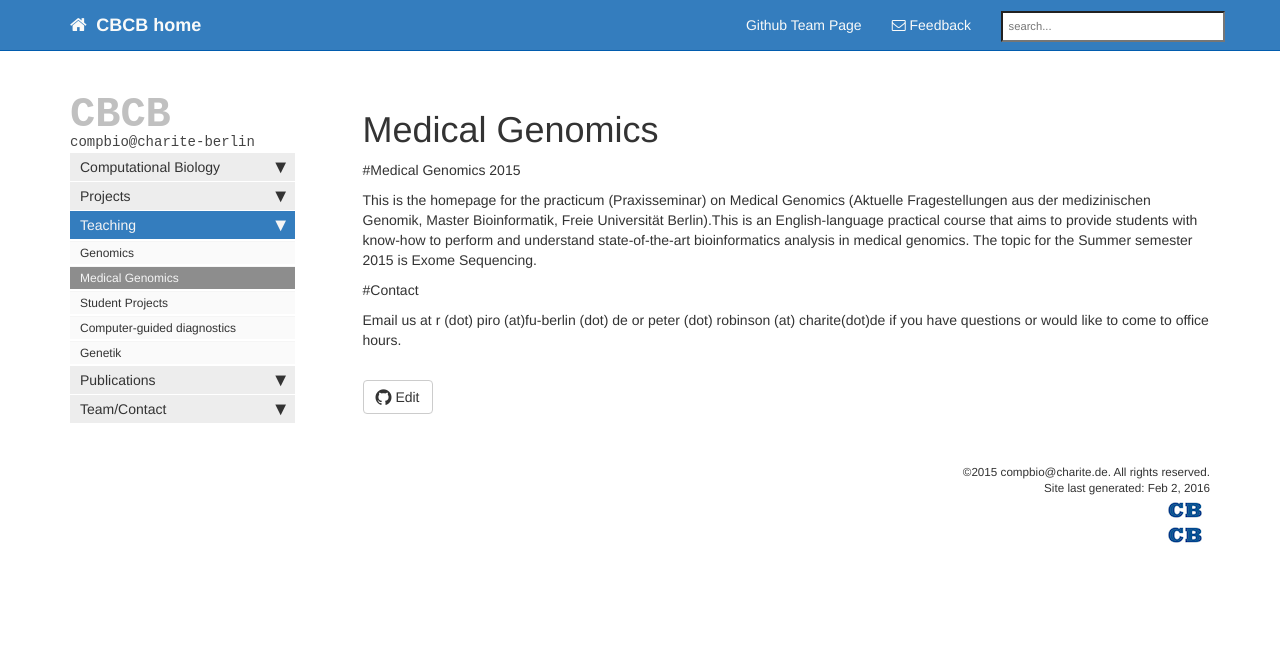
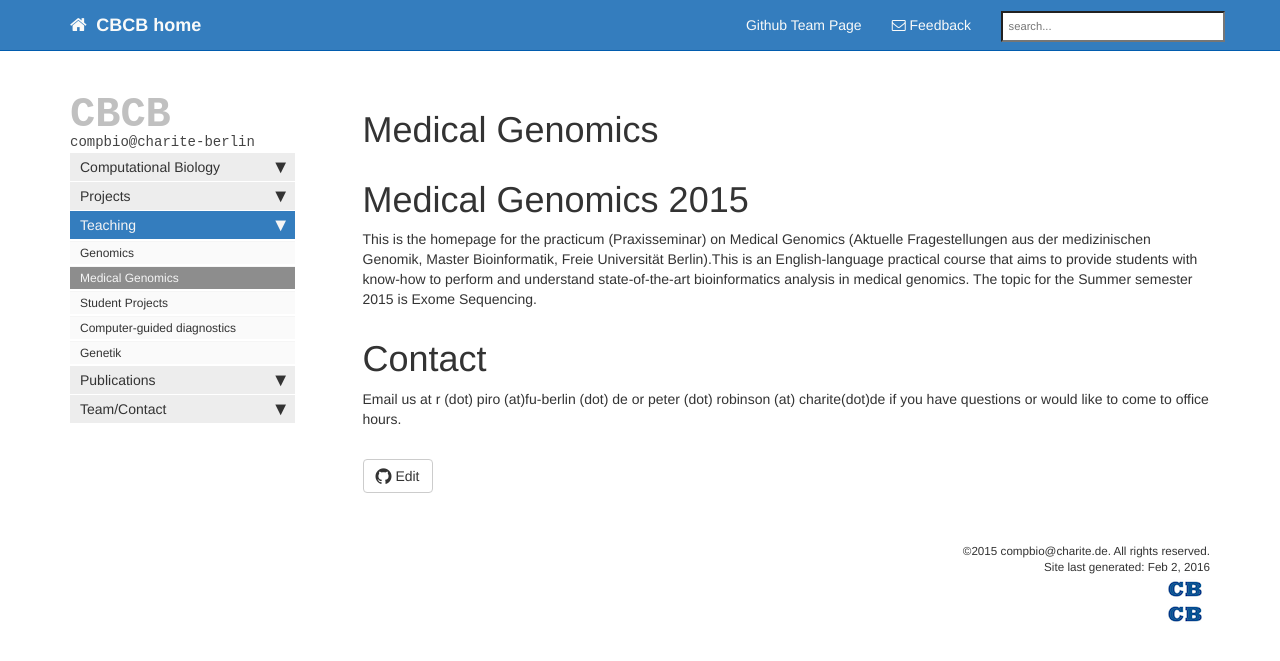
Before and after one commit to charite/charite.github.io, a Jekyll site: the page built from teaching-med-genomics.md, in a window 1280 px wide. Shown: the top 661 px of the page. Built offline with Jekyll 4.4.1, drawn with Linux system fonts in a browser that asks for light colours; nearby versions of some CDN libraries; library files that are not in the unit come from our copies; comment, search, counter and statistics services are not loaded.

```diff
--- a/teaching-med-genomics.md
+++ b/teaching-med-genomics.md
@@ -2,10 +2,10 @@
 title: Medical Genomics
 ---
 
-#Medical Genomics 2015
-
+Medical Genomics 2015
+======================
 This is the homepage for the practicum (Praxisseminar) on Medical Genomics (Aktuelle Fragestellungen aus der medizinischen Genomik, Master Bioinformatik, Freie Universität Berlin).This is an English-language practical course that aims to provide students with know-how to perform and understand state-of-the-art bioinformatics analysis in medical genomics. The topic for the Summer semester 2015 is Exome Sequencing.
 
-#Contact
-
+Contact
+======================
 Email us at r (dot) piro (at)fu-berlin (dot) de or peter (dot) robinson (at) charite(dot)de if you have questions or would like to come to office hours.
```
